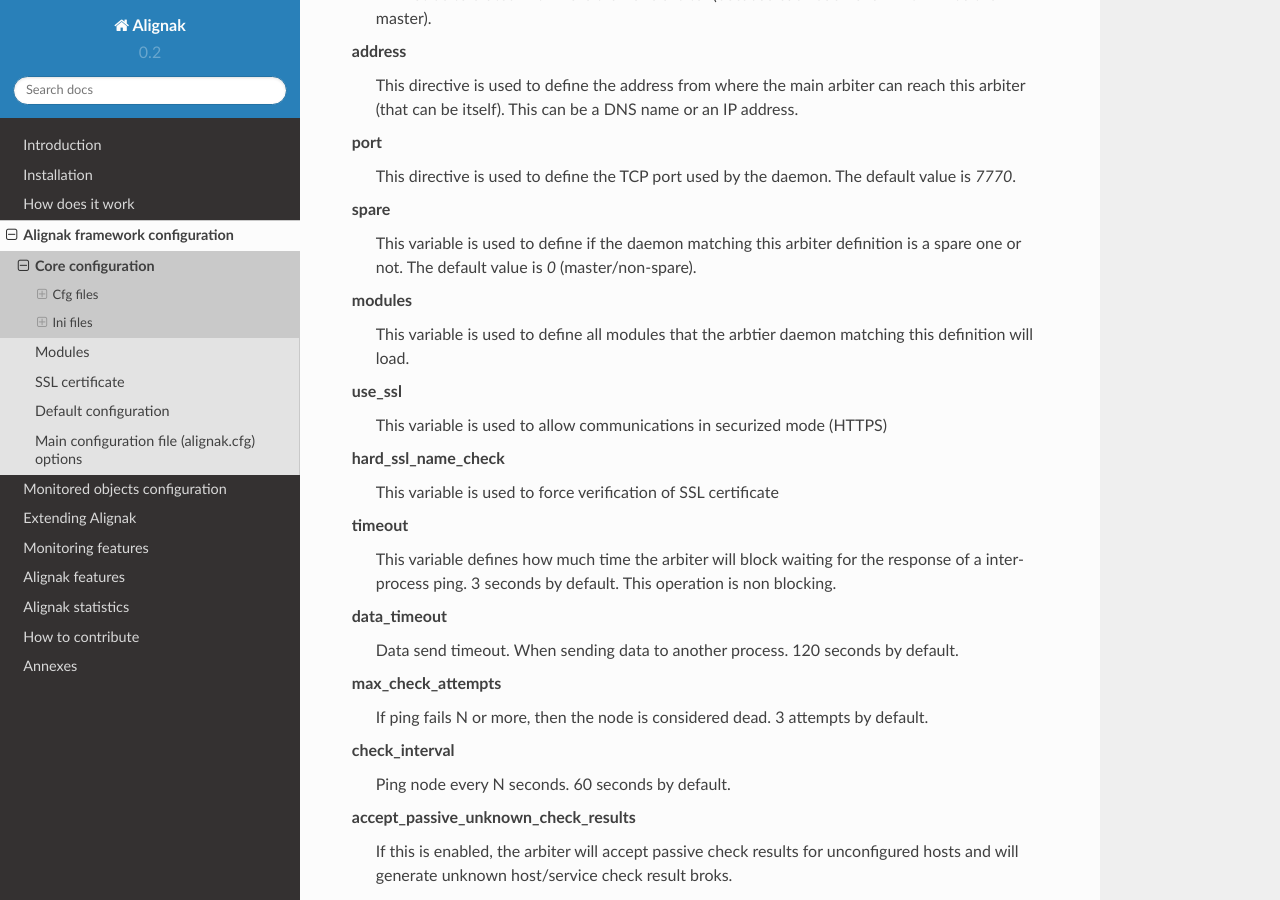
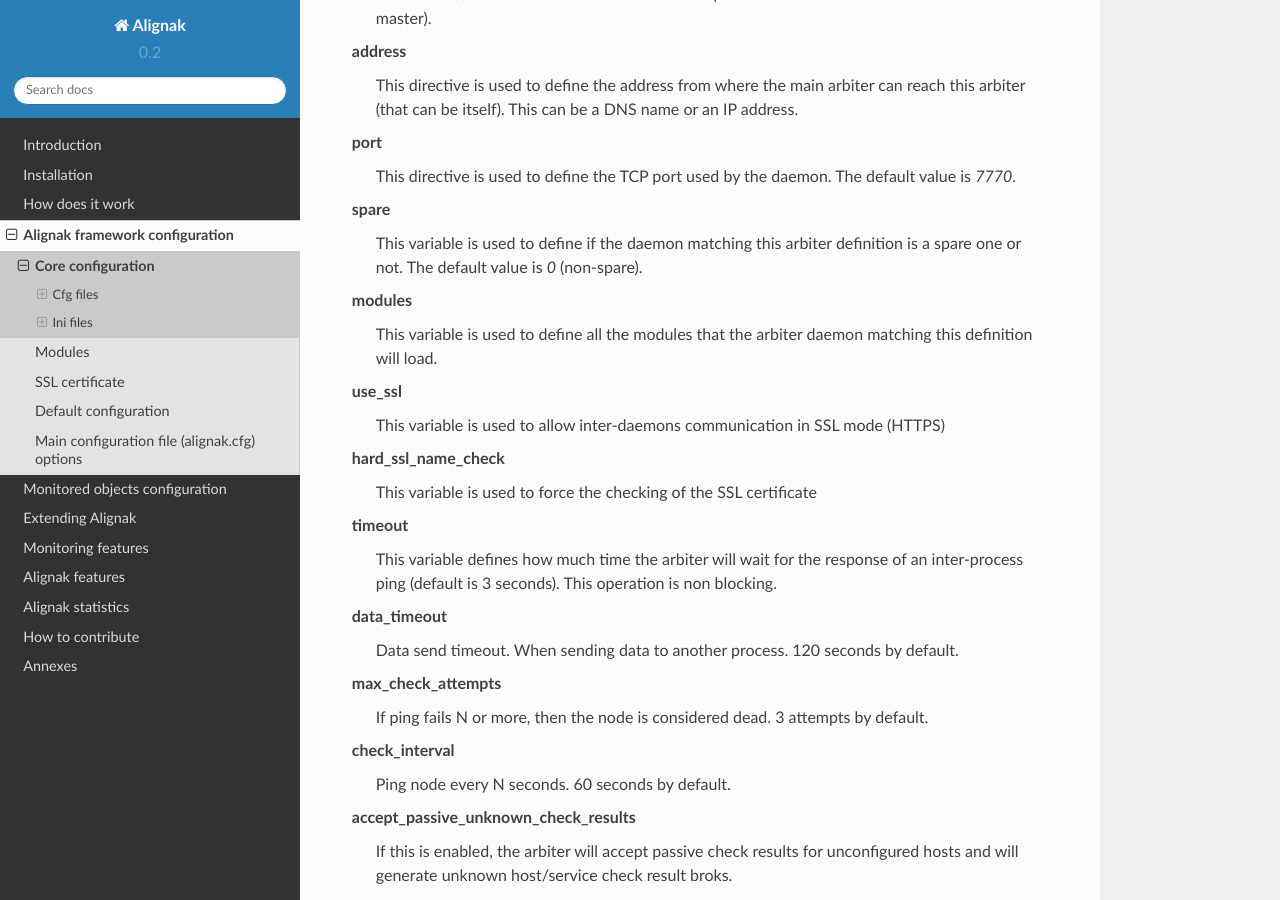
Before and after one commit to Alignak-monitoring/alignak-doc, a Sphinx documentation site: the page built from source/04-1_alignak_configuration/core_configuration.rst, in a window 1280 px wide and 900 px high, scrolled down 2203 px. Built offline with Sphinx 7.4.7 and the Read the Docs theme 2.0.0, drawn with Linux system fonts in a browser that asks for light colours.

Commit message:
Update daemons SSL documentation part

```diff
--- a/source/04-1_alignak_configuration/core_configuration.rst
+++ b/source/04-1_alignak_configuration/core_configuration.rst
@@ -95,19 +95,19 @@
   This directive is used to define the TCP port used by the daemon. The default value is *7770*.
 
 spare
-  This variable is used to define if the daemon matching this arbiter definition is a spare one or not. The default value is *0* (master/non-spare).
+  This variable is used to define if the daemon matching this arbiter definition is a spare one or not. The default value is *0* (non-spare).
 
 modules
-  This variable is used to define all modules that the arbtier daemon matching this definition will load.
+  This variable is used to define all the modules that the arbiter daemon matching this definition will load.
 
 use_ssl
-  This variable is used to allow communications in securized mode (HTTPS)
+  This variable is used to allow inter-daemons communication in SSL mode (HTTPS)
 
 hard_ssl_name_check
-  This variable is used to force verification of SSL certificate
+  This variable is used to force the checking of the SSL certificate
 
 timeout
-  This variable defines how much time the arbiter will block waiting for the response of a inter-process ping. 3 seconds by default. This operation is non blocking.
+  This variable defines how much time the arbiter will wait for the response of an inter-process ping (default is 3 seconds). This operation is non blocking.
 
 data_timeout
   Data send timeout. When sending data to another process. 120 seconds by default.
```
Also changed, not shown: source/04-1_alignak_configuration/ssl_certificate.rst (+12 -14 lines).
